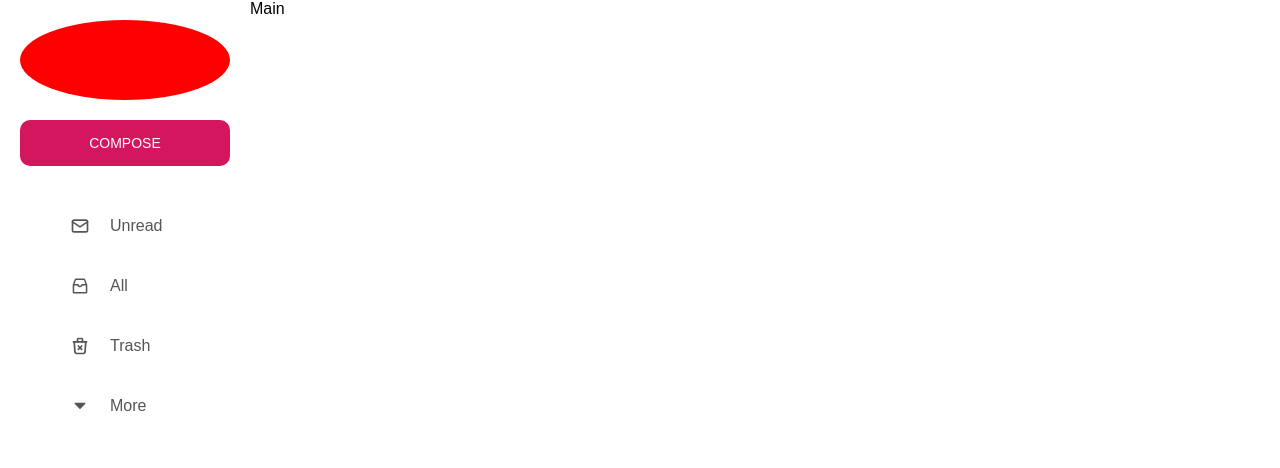
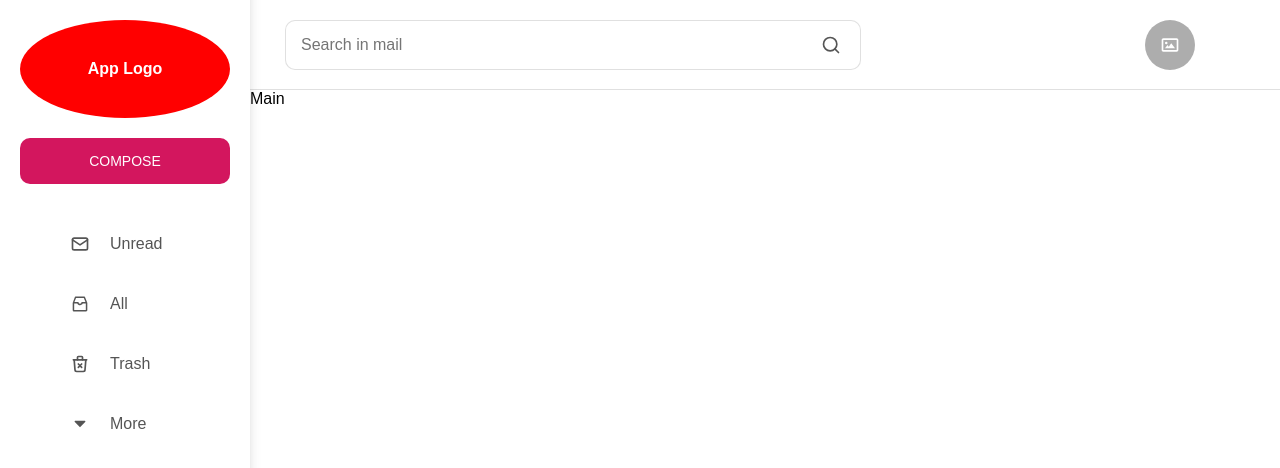
Before and after one commit to rybkaK/test-emails, a Next.js app: page / in a window 1280 px wide. Shown: the top 468 px of the page. Built offline with nearby package versions, Linux system fonts and the light colour scheme.

Commit message:
feat: added header with search input

```diff
--- /dev/null
+++ b/components/header/index.tsx
@@ -0,0 +1,63 @@
+import React from 'react';
+import styled from 'styled-components';
+import SearchInput from '../shared/search-input';
+
+import { BiImage } from 'react-icons/bi';
+
+const HeaderContainer = styled.header`
+	height: 90px;
+	border-bottom: 1px solid #5757572f;
+	padding: 10px 35px;
+
+	display: grid;
+	align-items: center;
+
+	grid-template-columns: 1.5fr 1fr;
+`;
+
+const Avatar = styled.img`
+	height: 50px;
+	width: 50px;
+	border-radius: 50%;
+
+	background-color: #5555557a;
+
+	margin-left: auto;
+	margin-right: 50px;
+`;
+
+const AvatarError = styled.div`
+	height: 50px;
+	width: 50px;
+	border-radius: 50%;
+
+	background-color: #5555557a;
+
+	display: flex;
+	align-items: center;
+	justify-content: center;
+
+	margin-left: auto;
+	margin-right: 50px;
+`;
+
+interface HeaderProps {
+	imageSrc?: string;
+}
+
+const Header: React.FC<HeaderProps> = ({ imageSrc }) => {
+	return (
+		<HeaderContainer>
+			<SearchInput placeholder="Search in mail" />
+			{imageSrc ? (
+				<Avatar src={imageSrc} alt="avatar" />
+			) : (
+				<AvatarError>
+					<BiImage fontSize={20} color="#ffffff" />
+				</AvatarError>
+			)}
+		</HeaderContainer>
+	);
+};
+
+export default Header;
--- /dev/null
+++ b/components/shared/search-input/index.tsx
@@ -0,0 +1,59 @@
+import React, { ChangeEventHandler } from 'react';
+import { FiSearch } from 'react-icons/fi';
+import styled from 'styled-components';
+
+const SearchInputContainer = styled.div`
+	width: 100%;
+	position: relative;
+
+	& > svg {
+		position: absolute;
+		right: 20px;
+		top: 50%;
+		transform: translateY(-50%);
+	}
+`;
+
+const StyledSearchInput = styled.input`
+	padding: 15px;
+
+	display: flex;
+	align-items: center;
+	justify-content: center;
+
+	border-radius: 10px;
+	font-size: 16px;
+	font-weight: 400;
+
+	border: 1px solid #5757572f;
+	color: #555555;
+
+	width: 100%;
+	outline: none;
+`;
+
+interface SearchInputProps {
+	placeholder: string;
+	value?: string;
+	onChange?: ChangeEventHandler<HTMLInputElement>;
+}
+
+const SearchInput: React.FC<SearchInputProps> = ({
+	placeholder,
+	value,
+	onChange,
+}) => {
+	return (
+		<SearchInputContainer>
+			<StyledSearchInput
+				placeholder={placeholder}
+				value={value}
+				onChange={onChange}
+			/>
+			<FiSearch fontSize={20} color="#555555" />
+			{/* here we can add onSubmit handler or formik etc */}
+		</SearchInputContainer>
+	);
+};
+
+export default SearchInput;
--- a/components/shared/navbar-link/index.tsx
+++ b/components/shared/sidebar-link/index.tsx
@@ -24,12 +24,12 @@ const StyledLink = styled.button`
 	}
 `;
 
-interface NavbarLinkProps {
+interface SidebarLinkProps {
 	onClick?: () => void;
 }
 
-const NavbarLink: React.FC<NavbarLinkProps> = ({ onClick, children }) => {
+const SidebarLink: React.FC<SidebarLinkProps> = ({ onClick, children }) => {
 	return <StyledLink onClick={onClick}>{children}</StyledLink>;
 };
 
-export default NavbarLink;
+export default SidebarLink;
--- a/components/navbar/index.tsx
+++ b/components/sidebar/index.tsx
@@ -13,47 +13,59 @@ import { TiArrowSortedDown, TiArrowSortedUp } from 'react-icons/ti';
 import { TbMail, TbMailOpened, TbTrashX } from 'react-icons/tb';
 
 import Button from '../shared/button';
-import NavbarLink from '../shared/navbar-link';
+import SidebarLink from '../shared/sidebar-link';
 
-const NavbarContainer = styled.div`
+const SidebarContainer = styled.div`
+	position: absolute;
+	top: 0;
+	left: 0;
+	bottom: 0;
+
 	height: 100%;
-	width: 100%;
+	width: 250px;
 
 	padding: 20px 0;
 	display: flex;
 	flex-direction: column;
+
+	-webkit-box-shadow: -20px 0px 11px 18px #5757574b;
+	box-shadow: -20px 0px 11px 18px #5757574b;
 `;
 
-const NavbarHeader = styled.div`
+const SidebarHeader = styled.div`
 	margin: 0 20px;
 	display: flex;
 	flex-direction: column;
 `;
 
-const Avatar = styled.div`
+const Logo = styled.div`
 	padding: 40px 20px;
 	display: flex;
-	flex-direction: column;
+	align-items: center;
+	justify-content: center;
+	color: #ffffff;
 
+	font-weight: 700;
 	border-radius: 100%;
-
 	background-color: red;
 	margin-bottom: 20px;
 `;
 
-const NavbarMenu = styled.div`
+const SidebarMenu = styled.nav`
+	margin-right: 20px;
+
 	display: flex;
 	flex-direction: column;
 
 	padding: 30px 0;
 `;
 
-const NavbarMore = styled.div`
+const SidebarMore = styled.div`
 	display: flex;
 	flex-direction: column;
 `;
 
-const Navbar = () => {
+const Sidebar = () => {
 	const [isMoreLinksShown, setIsMoreLinksShown] = useState(false);
 
 	const handleMoreLinkShown = useCallback(() => {
@@ -61,63 +73,63 @@ const Navbar = () => {
 	}, []);
 
 	return (
-		<NavbarContainer>
-			<NavbarHeader>
-				<Avatar />
+		<SidebarContainer>
+			<SidebarHeader>
+				<Logo>App Logo</Logo>
 				<Button>COMPOSE</Button>
-			</NavbarHeader>
-			<NavbarMenu>
-				<NavbarLink>
+			</SidebarHeader>
+			<SidebarMenu>
+				<SidebarLink>
 					<TbMail fontSize={20} />
 					Unread
-				</NavbarLink>
-				<NavbarLink>
+				</SidebarLink>
+				<SidebarLink>
 					<AiOutlineInbox fontSize={20} />
 					All
-				</NavbarLink>
-				<NavbarLink>
+				</SidebarLink>
+				<SidebarLink>
 					<TbTrashX fontSize={20} />
 					Trash
-				</NavbarLink>
-				<NavbarLink onClick={handleMoreLinkShown}>
+				</SidebarLink>
+				<SidebarLink onClick={handleMoreLinkShown}>
 					{isMoreLinksShown ? (
 						<TiArrowSortedUp fontSize={20} />
 					) : (
 						<TiArrowSortedDown fontSize={20} />
 					)}
 					More
-				</NavbarLink>
+				</SidebarLink>
 				{isMoreLinksShown && (
-					<NavbarMore>
-						<NavbarLink>
+					<SidebarMore>
+						<SidebarLink>
 							<TbMailOpened fontSize={20} />
 							Open
-						</NavbarLink>
-						<NavbarLink>
+						</SidebarLink>
+						<SidebarLink>
 							<AiOutlineLike fontSize={20} />
 							Interested
-						</NavbarLink>
-						<NavbarLink>
+						</SidebarLink>
+						<SidebarLink>
 							<AiOutlineCheckSquare fontSize={20} />
 							Negotiating
-						</NavbarLink>
-						<NavbarLink>
+						</SidebarLink>
+						<SidebarLink>
 							<AiOutlineReload fontSize={20} />
 							Converted
-						</NavbarLink>
-						<NavbarLink>
+						</SidebarLink>
+						<SidebarLink>
 							<RiUserFollowLine fontSize={20} />
 							Followup
-						</NavbarLink>
-						<NavbarLink>
+						</SidebarLink>
+						<SidebarLink>
 							<AiOutlineDislike fontSize={20} />
 							Not Interested
-						</NavbarLink>
-					</NavbarMore>
+						</SidebarLink>
+					</SidebarMore>
 				)}
-			</NavbarMenu>
-		</NavbarContainer>
+			</SidebarMenu>
+		</SidebarContainer>
 	);
 };
 
-export default Navbar;
+export default Sidebar;
--- a/pages/index.tsx
+++ b/pages/index.tsx
@@ -1,7 +1,8 @@
 import Head from 'next/head';
 import styled from 'styled-components';
-import Main from '../components/main';
-import Navbar from '../components/navbar';
+import Header from '../components/header';
+import Main from '../components/home/main';
+import Sidebar from '../components/sidebar';
 
 const HomeContainer = styled.div`
 	padding: 0;
@@ -9,8 +10,13 @@ const HomeContainer = styled.div`
 	height: 100vh;
 	width: 100%;
 
-	display: grid;
-	grid-template-columns: 250px 1fr;
+	display: flex;
+	flex-direction: column;
+`;
+
+const ListContainer = styled.div`
+	padding-left: 250px;
+	width: 100%;
 `;
 
 export default function Home() {
@@ -18,8 +24,11 @@ export default function Home() {
 		<>
 			<Head>Mails</Head>
 			<HomeContainer>
-				<Navbar />
-				<Main />
+				<Sidebar />
+				<ListContainer>
+					<Header />
+					<Main />
+				</ListContainer>
 			</HomeContainer>
 		</>
 	);
```
Also changed, not shown: components/home/main/index.tsx (renamed from components/main/index.tsx).
